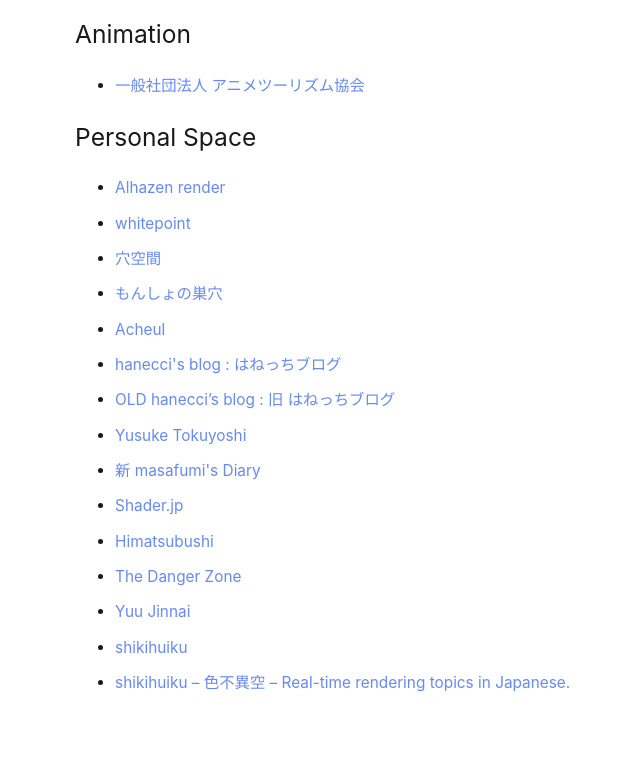
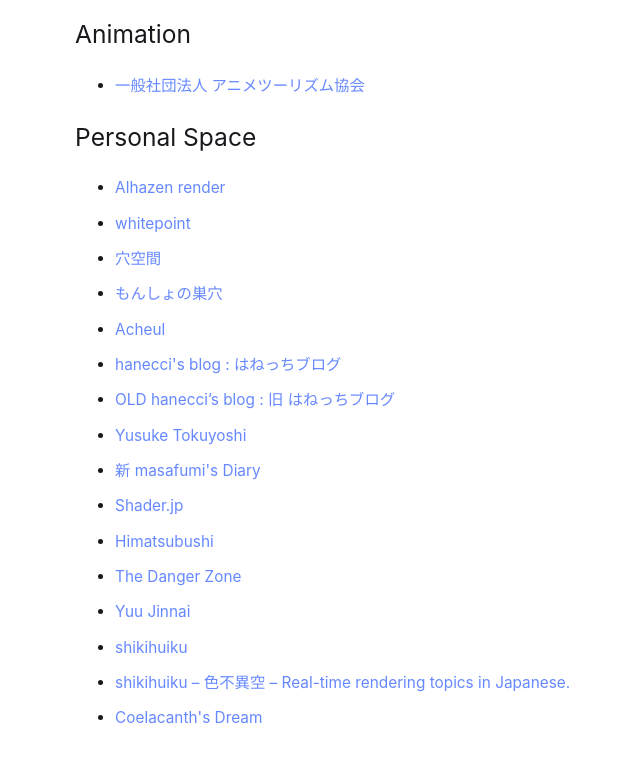
Before and after one commit to slowliver/slowliver.github.io, a plain HTML site: page memos/favorite_website/index.html in a window 1280 px wide. Shown: the part 739-1501 px from the top of the page, without its empty margins (227-867 px from the left). Before the commit the page ends 1474 px from the top, so only its background shows below. Drawn offline with Linux system fonts and the light colour scheme.

Commit message:
[Auto commit form Deploy.bat]

```diff
--- a/memos/favorite_website/index.html
+++ b/memos/favorite_website/index.html
@@ -71,6 +71,7 @@
 <li><a href="https://jinnaiyuu.github.io/">Yuu Jinnai</a></li>
 <li><a href="https://shikihuiku.wordpress.com/">shikihuiku</a></li>
 <li><a href="https://shikihuiku.github.io/">shikihuiku – 色不異空 – Real-time rendering topics in Japanese.</a></li>
+<li><a href="https://www.coelacanth-dream.com/">Coelacanth's Dream</a></li>
 </ul>
 
 </article>
```
